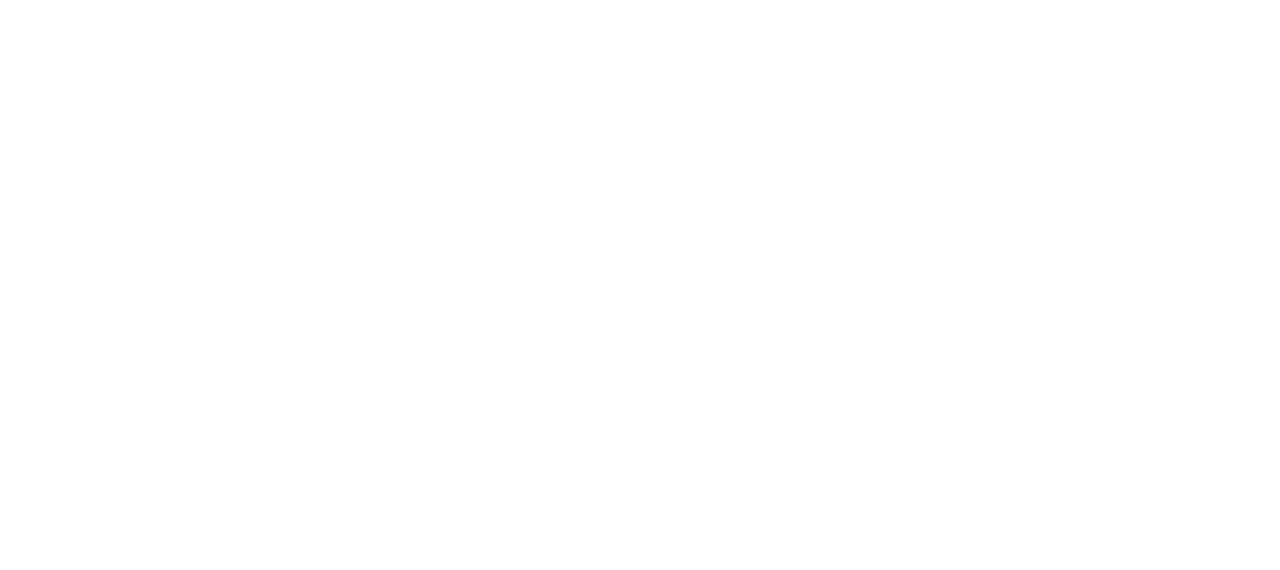
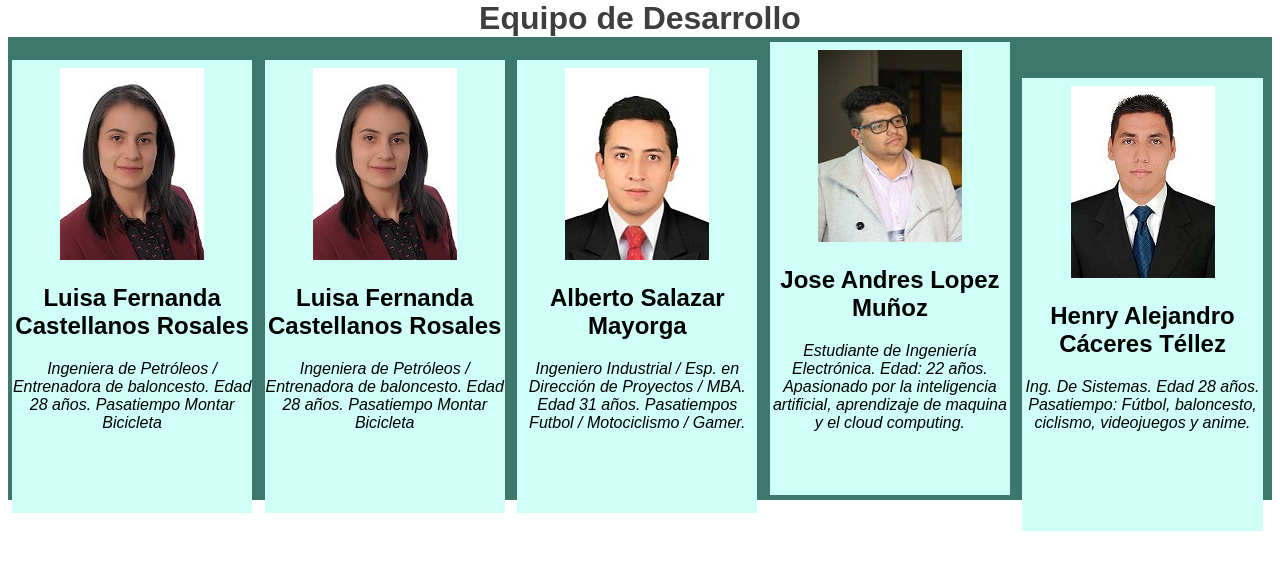
Before and after one commit to JoseAndres-py/HTML-Flexbox, a website: page src/index.html in a window 1280 px wide. Drawn offline with Linux system fonts and the light colour scheme.

Commit message:
agregar issue con error ubicacion integrantes

```diff
--- a/src/index.html
+++ b/src/index.html
@@ -1,11 +1,69 @@
 <!DOCTYPE html>
-<html lang="en">
+<html lang="es">
 <head>
     <meta charset="UTF-8">
     <meta name="viewport" content="width=device-width, initial-scale=1.0">
     <title>Mi primera pagina web</title>
+    <link rel="stylesheet" href="style.css">
 </head>
 <body>
-
+    <div class="team">
+        <h1 class="h1-team-section">Equipo de Desarrollo</h1>
+            <div class="boxes">
+                    <div class="members">
+                        <img src="img/member1.jpeg" alt="Luisa-Fernanda-Castellanos-Rosales">
+                        <h2>
+                            Luisa Fernanda Castellanos Rosales
+                        </h2>
+                        <p class="members-text">
+                            Ingeniera de Petróleos / Entrenadora de baloncesto. Edad 28 años. Pasatiempo Montar Bicicleta
+                        </p>
+                    </div>
+                </div>
+            <div class="boxes">
+                    <div class="members">
+                        <img src="img/member1.jpeg" alt="Luisa-Fernanda-Castellanos-Rosales">
+                        <h2>
+                            Luisa Fernanda Castellanos Rosales
+                        </h2>
+                        <p class="members-text">
+                            Ingeniera de Petróleos / Entrenadora de baloncesto. Edad 28 años. Pasatiempo Montar Bicicleta
+                        </p>
+                    </div>
+                </div>
+            <div class="boxes">
+                    <div class="members">
+                        <img src="img/member3.jpg" alt="Alberto-Salazar-Mayorga">
+                        <h2>
+                            Alberto Salazar Mayorga
+                        </h2>
+                        <p class="members-text">
+                            Ingeniero Industrial / Esp. en Dirección de Proyectos / MBA. Edad 31 años. Pasatiempos Futbol / Motociclismo / Gamer.
+                        </p>
+                    </div>
+                </div>
+            <div class="boxes">
+                    <div class="members">
+                        <img src="img/member4.jpeg" alt="Jose-Andres-Lopez-Muñoz">
+                        <h2>
+                            Jose Andres Lopez Muñoz
+                        </h2>
+                        <p class="members-text">
+                            Estudiante de Ingeniería Electrónica. Edad: 22 años. Apasionado por la inteligencia artificial, aprendizaje de maquina y el cloud computing.
+                        </p>
+                    </div>
+                </div>
+            <div class="boxes">
+                    <div class="members">
+                        <img src="img/member5.jpeg" alt="Henry-Alejandro-Caceres-Tellez">
+                        <h2>
+                            Henry Alejandro Cáceres Téllez
+                        </h2>
+                        <p class="members-text">
+                            Ing. De Sistemas. Edad 28 años. Pasatiempo: Fútbol, baloncesto, ciclismo, videojuegos y anime.
+                        </p>
+                    </div>
+                </div>
+    </div>
 </body>
 </html>
--- /dev/null
+++ b/src/style.css
@@ -0,0 +1,34 @@
+body{
+    margin-top: 0px;
+    font-family: Arial, Helvetica, sans-serif;
+}
+
+.team{
+    height: 500px;
+    background-color: rgb(61, 120, 109);
+}
+
+.h1-team-section{
+    margin: 0;
+    color: #3e3e3e;
+    background: white;
+    font-weight: bold;
+    text-align: center;
+}
+
+.boxes{
+    width: 19%;
+    height: 453px;
+    display: inline-block;
+    margin: 5px 4px 0;
+    text-align: center;
+    background-color: rgb(207, 255, 246);
+}
+
+.members{
+    padding: 0.5em 0;
+}
+
+.members-text{
+    font-style: italic;
+}
```
Also changed, not shown: src/img/member1.jpeg (added), src/img/member3.jpg (added), src/img/member4.jpeg (added), src/img/member5.jpeg (added).
